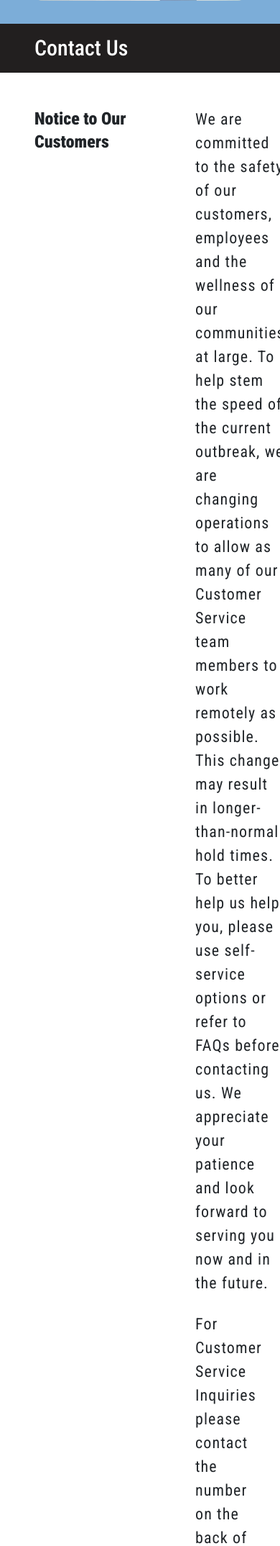
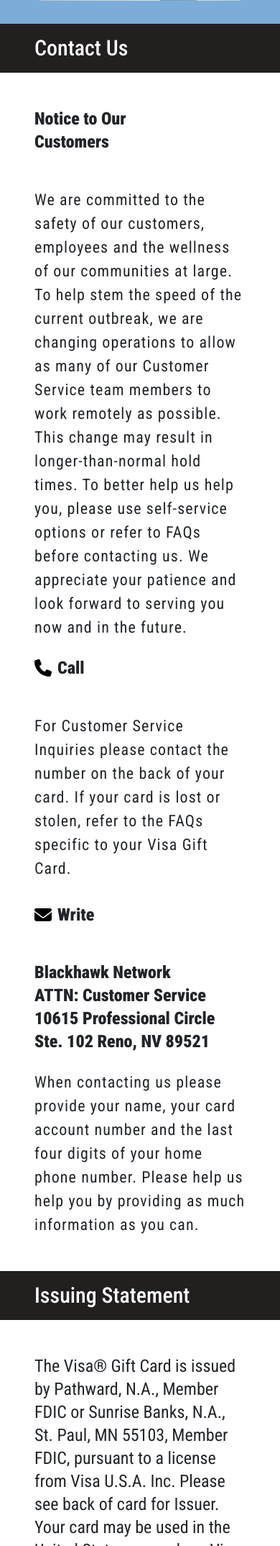
Before and after one commit to foadEbrahimi/net_bank, a PHP site: page / in a window 390 px wide. Shown: the part 3075-5223 px from the top of the page at 72% size. Run offline with PHP 8.4, Linux system fonts and the light colour scheme.

Commit message:
responsive Contact us

```diff
--- a/index.html
+++ b/index.html
@@ -467,7 +467,9 @@
 
         <p class="font-Black text-2xl mt-5">Select your card</p>
 
-        <div class="grid sm:grid-cols-2 md:grid-cols-3 lg:grid-cols-4 xl:grid-cols-5 gap-y-8 gap-x-5 mt-4">
+        <div
+          class="grid sm:grid-cols-2 md:grid-cols-3 lg:grid-cols-4 xl:grid-cols-5 gap-y-8 gap-x-5 mt-4"
+        >
           <img
             src="./src/images/card1.webp"
             class="cursor-pointer"
@@ -510,7 +512,7 @@
         Contact Us
       </div>
       <div class="px-5 py-5 md:px-12 lg:px-14 xl:px-24 2xl:!px-40">
-        <div class="flex gap-20">
+        <div class="flex flex-col md:flex-row gap-5 md:gap-20">
           <span class="font-Black text-2xl min-w-[9rem]">
             Notice to Our <br />
             Customers
@@ -526,7 +528,7 @@
             serving you now and in the future.
           </p>
         </div>
-        <div class="flex gap-20 mt-4">
+        <div class="flex flex-col md:flex-row gap-5 md:gap-20 mt-4">
           <div class="flex items-center min-w-[9rem] gap-2 w-fit">
             <img
               src="./src/images/phone.svg"
@@ -541,7 +543,7 @@
             specific to your Visa Gift Card.
           </p>
         </div>
-        <div class="flex items-start gap-20 mt-8">
+        <div class="flex flex-col md:flex-row gap-5 md:gap-20 mt-8">
           <div class="flex items-center min-w-[9rem] gap-2 w-fit">
             <img src="./src/images/envelope.svg" class="w-6" alt="phone svg" />
             <span class="font-Black text-2xl">Write</span>
--- a/src/styles/output.css
+++ b/src/styles/output.css
@@ -1057,6 +1057,10 @@ body {
     justify-content: space-between;
   }
 
+  .md\:gap-20 {
+    gap: 5rem;
+  }
+
   .md\:\!px-12 {
     padding-left: 3rem !important;
     padding-right: 3rem !important;
```
